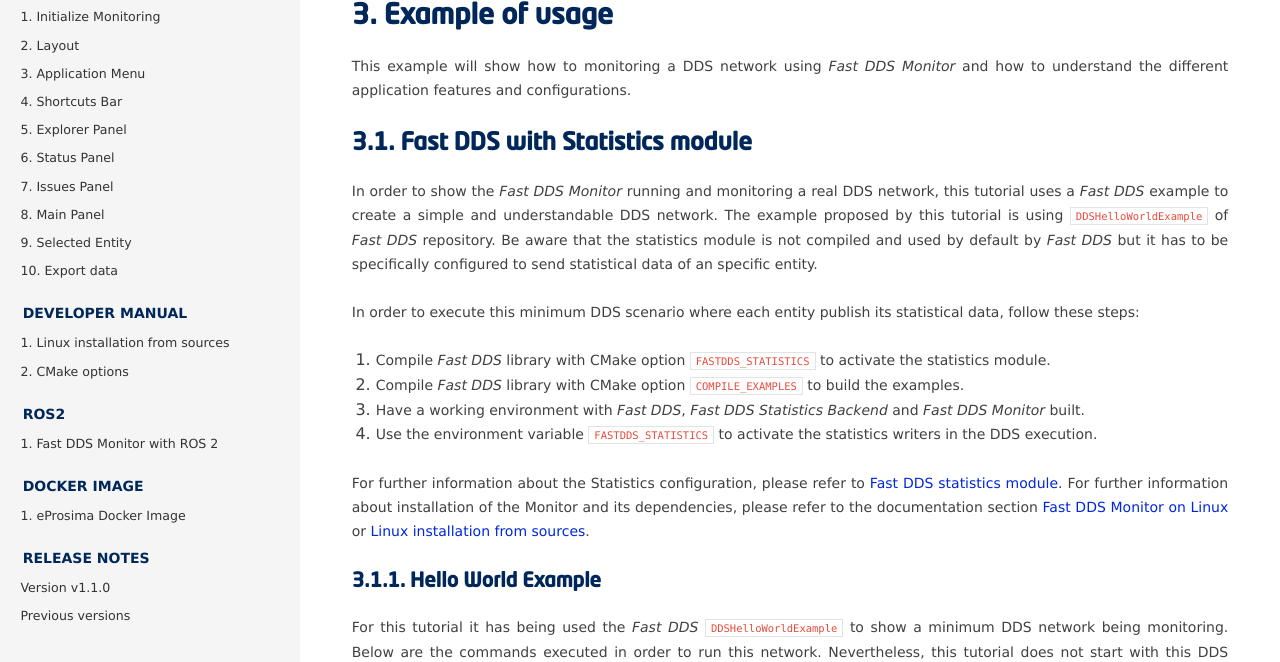
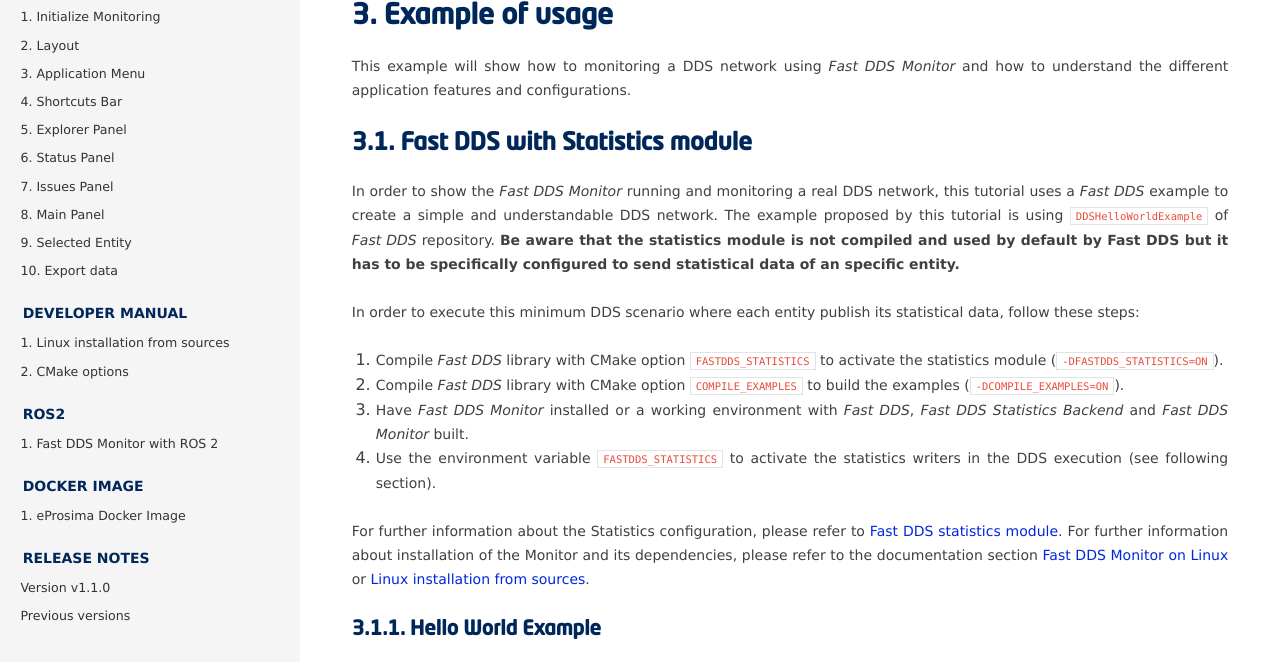
Before and after one commit to nguyenthang7215/DDS_Monitor, a Sphinx documentation site: the page built from docs/rst/getting_started/tutorial.rst, in a window 1280 px wide and 900 px high, cut to the strip 238-900 px from the top of the window. Built offline with Sphinx 7.4.7 and the Read the Docs theme 2.0.0, drawn with Linux system fonts in a browser that asks for light colours.

Commit message:
Add note with Fast-DDS requirements for statistics (#146)
* Add note with Fast-DDS requirements for statistics

Signed-off-by: Juan López Fernández <juanlopez@eprosima.com>

* Apply offline suggestions

Signed-off-by: Juan López Fernández <juanlopez@eprosima.com>

* Apply more suggestions

Signed-off-by: Juan López Fernández <juanlopez@eprosima.com>

```diff
--- a/docs/rst/formalia/titlepage.rst
+++ b/docs/rst/formalia/titlepage.rst
@@ -32,6 +32,12 @@
    configuration and physical deployment.
 #. **Troubleshooting**: detect at a glance the possible issues or anomalous events that may occur in the communication.
 
+.. warning::
+
+    In order to monitor a DDS network deployed using *Fast DDS* library, compiling the latter with statistics and
+    explicitly activating the statistics module is required. See :ref:`Fast DDS with Statistics module <fastdds-with-statistics>`
+    for more details.
+
 ###############################
 Contacts and Commercial support
 ###############################
--- a/docs/rst/getting_started/entities.rst
+++ b/docs/rst/getting_started/entities.rst
@@ -112,7 +112,7 @@
 the rest of entities deployed on the same *Domain*.
 In case of using *Discovery Server* as discovery protocol, the partition will be made by the *Discovery Server*
 or *Discovery Servers Net* to which the monitor connects. Please refer to
-`Fast DDS documentation <https://fast-dds.docs.eprosima.com/en/v2.3.0/fastdds/discovery/discovery_server.html>`_ for
+`Fast DDS documentation <https://fast-dds.docs.eprosima.com/en/latest/fastdds/discovery/discovery_server.html>`_ for
 more information about this feature.
 Each entity connected to a *Discovery Server* on the same network will know all other entities with which it needs to
 communicate.
--- a/docs/rst/getting_started/monitor.rst
+++ b/docs/rst/getting_started/monitor.rst
@@ -69,7 +69,7 @@
     "127.0.0.1:11811;192.168.1.2:12000;8.8.8.8:12345"
 
 In order to clarify how to set this parameter, please visit the
-`Discovery Server CLI tutorial <https://fast-dds.docs.eprosima.com/en/v2.3.0/fastddscli/cli/cli.html#discovery>`_.
+`Discovery Server CLI tutorial <https://fast-dds.docs.eprosima.com/en/latest/fastddscli/cli/cli.html#discovery>`_.
 The parameter of the Discovery Server *Init New Monitor* button in this application will be used equally as the input
 to the CLI command.
 
--- a/docs/rst/getting_started/tutorial.rst
+++ b/docs/rst/getting_started/tutorial.rst
@@ -9,6 +9,8 @@
 This example will show how to monitoring a DDS network using *Fast DDS Monitor* and how to understand the different
 application features and configurations.
 
+.. _fastdds-with-statistics:
+
 *******************************
 Fast DDS with Statistics module
 *******************************
@@ -16,18 +18,22 @@
 In order to show the *Fast DDS Monitor* running and monitoring a real DDS network, this tutorial uses a *Fast DDS*
 example to create a simple and understandable DDS network.
 The example proposed by this tutorial is using :code:`DDSHelloWorldExample` of *Fast DDS* repository.
-Be aware that the statistics module is not compiled and used by default by *Fast DDS* but it has to be specifically
-configured to send statistical data of an specific entity.
+**Be aware that the statistics module is not compiled and used by default by Fast DDS but it has to be specifically
+configured to send statistical data of an specific entity.**
 
 In order to execute this minimum DDS scenario where each entity publish its statistical data, follow these steps:
 
-#. Compile *Fast DDS* library with CMake option :code:`FASTDDS_STATISTICS` to activate the statistics module.
-#. Compile *Fast DDS* library with CMake option :code:`COMPILE_EXAMPLES` to build the examples.
-#. Have a working environment with *Fast DDS*, *Fast DDS Statistics Backend* and *Fast DDS Monitor* built.
-#. Use the environment variable :code:`FASTDDS_STATISTICS` to activate the statistics writers in the DDS execution.
+#. Compile *Fast DDS* library with CMake option :code:`FASTDDS_STATISTICS` to activate the statistics module
+   (:code:`-DFASTDDS_STATISTICS=ON`).
+#. Compile *Fast DDS* library with CMake option :code:`COMPILE_EXAMPLES` to build the examples
+   (:code:`-DCOMPILE_EXAMPLES=ON`).
+#. Have *Fast DDS Monitor* installed or a working environment with *Fast DDS*, *Fast DDS Statistics Backend* and
+   *Fast DDS Monitor* built.
+#. Use the environment variable :code:`FASTDDS_STATISTICS` to activate the statistics writers in the DDS execution (see
+   following section).
 
 For further information about the Statistics configuration, please refer to
-`Fast DDS statistics module <https://fast-dds.docs.eprosima.com/en/v2.3.2/fastdds/statistics/statistics.html>`_.
+`Fast DDS statistics module <https://fast-dds.docs.eprosima.com/en/latest/fastdds/statistics/statistics.html>`_.
 For further information about installation of the Monitor and its dependencies, please refer to the documentation
 section :ref:`installation_manual_linux` or :ref:`developer_manual_installation_sources_linux`.
 
@@ -117,7 +123,7 @@
   This will make possible to see in which hosts and context each entity is running.
 
 Please refer to
-`Fast DDS documentation <https://fast-dds.docs.eprosima.com/en/v2.3.2/fastdds/statistics/dds_layer/topic_names.html>`_
+`Fast DDS documentation <https://fast-dds.docs.eprosima.com/en/latest/fastdds/statistics/dds_layer/topic_names.html>`_
 for further information about these topics.
 
 **************************
@@ -188,7 +194,7 @@
 This *DataReader* has a locator, which will be the *Shared Memory Transport* locator.
 That is because the Monitor and the *DomainParticipant* are running in the same host, and so they communicate using
 the `Shared Memory Transport (SHM) protocol
-<https://fast-dds.docs.eprosima.com/en/v2.3.3/fastdds/transport/shared_memory/shared_memory.html>`_.
+<https://fast-dds.docs.eprosima.com/en/latest/fastdds/transport/shared_memory/shared_memory.html>`_.
 
 You should be able to see as well that now *Host* exists, with a *User* and a *Process* where :code:`Participant_sub`
 is running.
--- a/docs/rst/spelling_wordlist.txt
+++ b/docs/rst/spelling_wordlist.txt
@@ -29,4 +29,5 @@
 subpanels
 Todo
 unix
+walkthrough
 wget
```
Also changed, not shown: README.md (+19 -0 lines).
